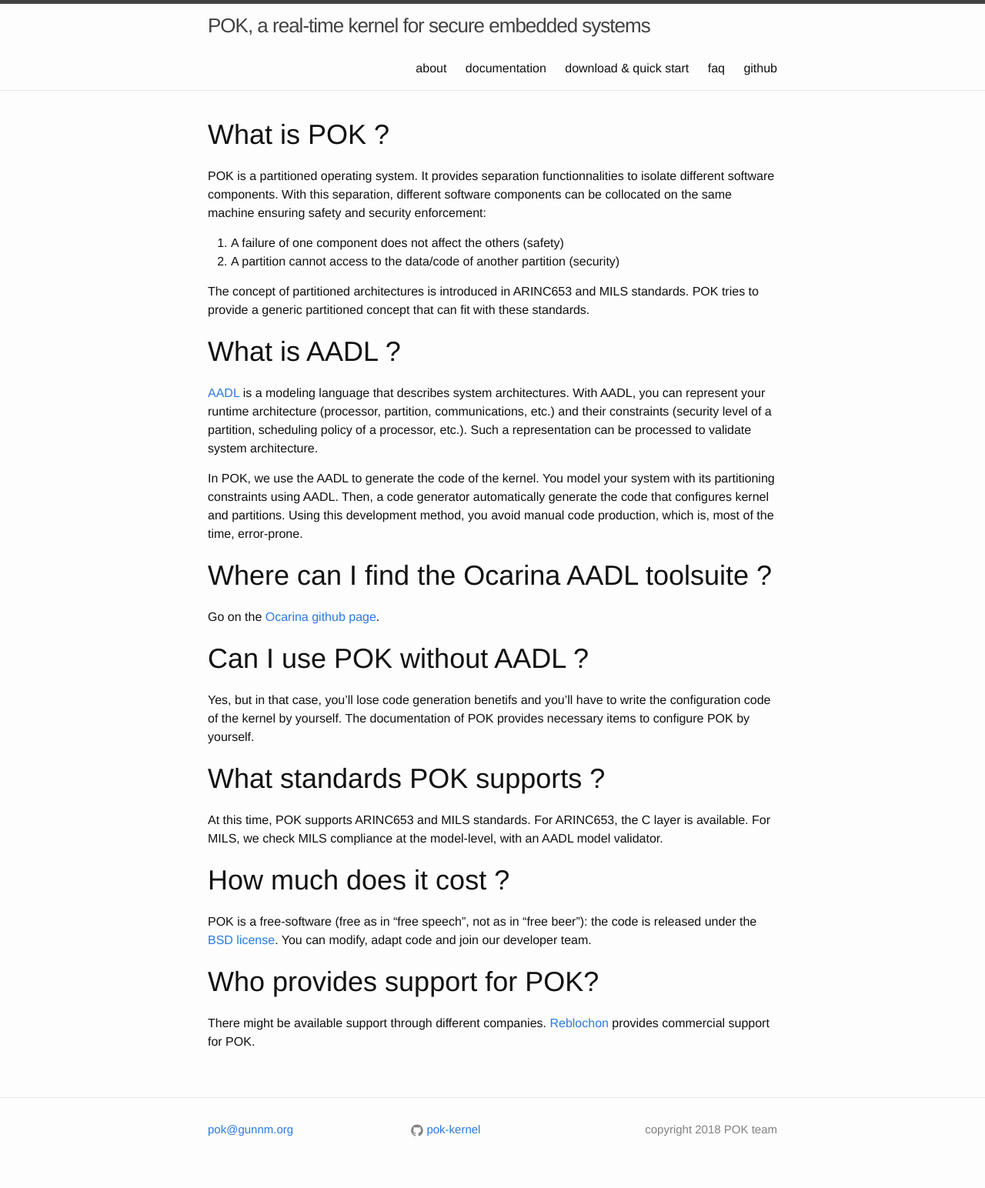
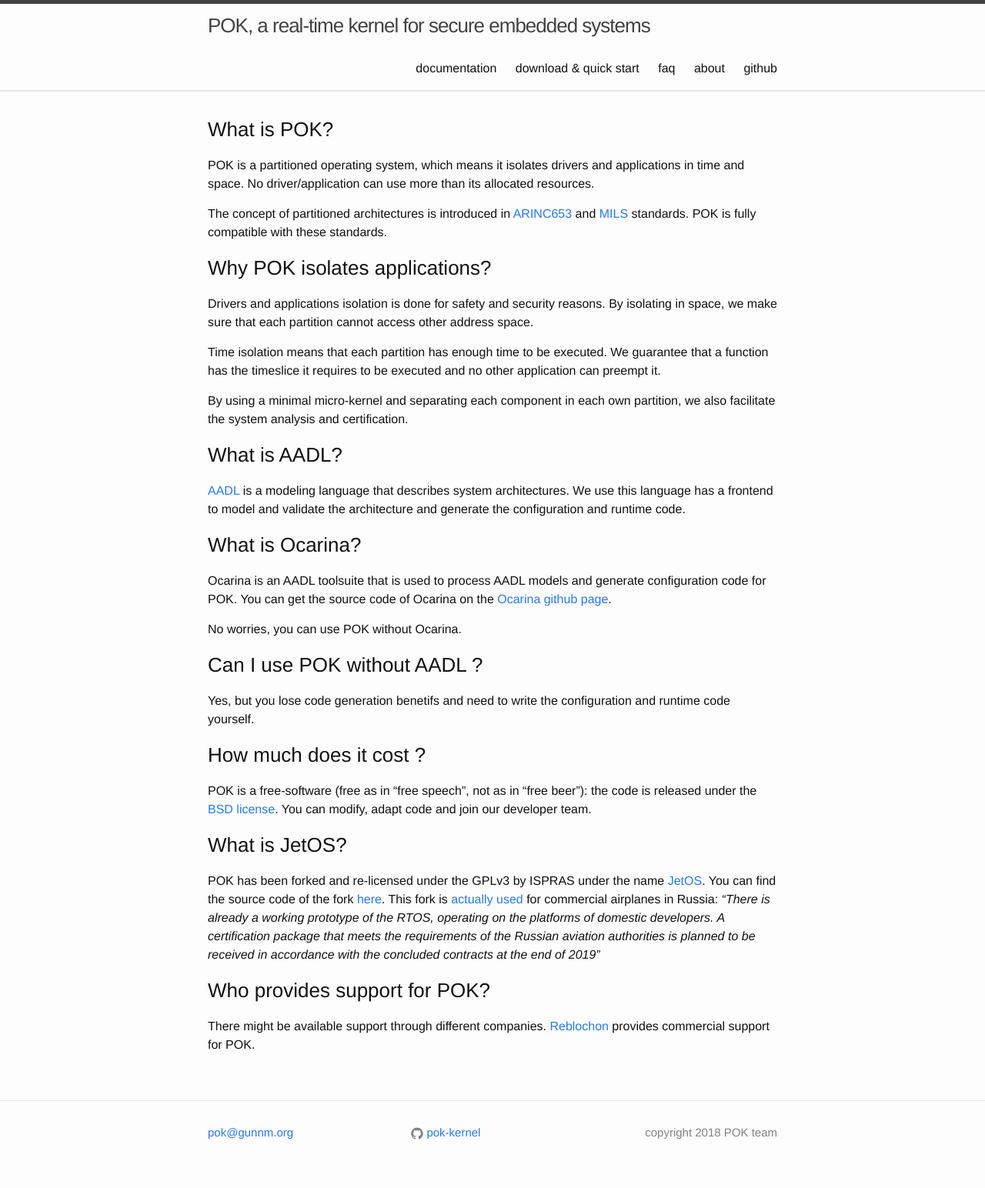
Before and after one commit to pok-kernel/website, a Jekyll site: the page built from jekyll/faq.md, in a window 1280 px wide. Shown: the whole page at 77% size. Built offline with Jekyll 4.4.1, drawn with Linux system fonts in a browser that asks for light colours.

```diff
--- a/jekyll/_includes/header.html
+++ b/jekyll/_includes/header.html
@@ -14,10 +14,10 @@
       </a>
 
       <div class="trigger">
-        <a class="page-link" href="/about/">about</a>
         <a class="page-link" href="/documentation/">documentation</a>
         <a class="page-link" href="/usage/">download & quick start</a>
         <a class="page-link" href="/faq/">faq</a>
+        <a class="page-link" href="/about/">about</a>
         <a class="page-link" href="https://github.com/pok-kernel/pok">github</a>
       </div>
     </nav>
--- a/jekyll/_sass/_layout.scss
+++ b/jekyll/_sass/_layout.scss
@@ -3,7 +3,7 @@
  */
 .site-header {
     border-top: 5px solid $grey-color-dark;
-    border-bottom: 1px solid $grey-color-light;
+    border-bottom: 2px solid $grey-color-light;
     min-height: 56px;
 
     // Positioning context for the mobile navigation icon
--- a/jekyll/faq.md
+++ b/jekyll/faq.md
@@ -1,46 +1,65 @@
 ---
 layout: page
-title: faq
+title: Frequently Asked Questions
 permalink: /faq/
 ---
 
 
-# What is POK ?
-POK is a partitioned operating system.
-It provides separation functionnalities to isolate different software components.
-With this separation, different software components can be collocated on the same machine ensuring safety and security enforcement:
+### What is POK?
+POK is a partitioned operating system, which means it isolates drivers and
+applications in time and space. No driver/application can use more than its
+allocated resources.
 
-1. A failure of one component does not affect the others (safety)
-2. A partition cannot access to the data/code of another partition (security)
+The concept of partitioned architectures is introduced in [ARINC653](https://en.wikipedia.org/wiki/ARINC_653)
+and
+[MILS](https://en.wikipedia.org/wiki/Multiple_Independent_Levels_of_Security) standards.
+POK is fully compatible with these standards.
 
-The concept of partitioned architectures is introduced in ARINC653 and MILS standards. POK tries to provide a generic partitioned concept that can fit with these standards.
+### Why POK isolates applications?
 
-# What is AADL ?
+Drivers and applications isolation is done for safety and security reasons.
+By isolating in space, we make sure that each partition cannot access
+other address space.
+
+Time isolation means that each partition has enough time to be
+executed. We guarantee that a function has the timeslice it requires to be
+executed and no other application can preempt it.
+
+By using a minimal micro-kernel and separating each component in each own
+partition, we also facilitate the system analysis and certification.
+
+
+### What is AADL?
 
 [AADL](http://www.aadl.info) is a modeling language that describes system architectures.
-With AADL, you can represent your runtime architecture (processor, partition, communications, etc.)
-and their constraints (security level of a partition, scheduling policy of a processor, etc.).
-Such a representation can be processed to validate system architecture.
+We use this language has a frontend to model and validate the architecture and generate the
+configuration and runtime code.
 
-In POK, we use the AADL to generate the code of the kernel.
-You model your system with its partitioning constraints using AADL.
-Then, a code generator automatically generate the code that configures kernel and partitions. Using this development method, you avoid manual code production, which is, most of the time, error-prone.
+### What is Ocarina?
 
-# Where can I find the Ocarina AADL toolsuite ?
+Ocarina is an AADL toolsuite that is used to process AADL models and generate
+configuration code for POK.
+You can get the source code of Ocarina on the [Ocarina github page](https://github.com/OpenAADL/ocarina).
 
-Go on the [Ocarina github page](https://github.com/OpenAADL/ocarina).
+No worries, you can use POK without Ocarina.
 
-# Can I use POK without AADL ?
-Yes, but in that case, you'll lose code generation benetifs and you'll have to write the configuration code of the kernel by yourself. The documentation of POK provides necessary items to configure POK by yourself.
+### Can I use POK without AADL ?
+Yes, but you lose code generation benetifs and need to write the configuration
+and runtime code yourself.
 
-# What standards POK supports ?
-At this time, POK supports ARINC653 and MILS standards. For ARINC653, the C layer is available. For MILS, we check MILS compliance at the model-level, with an AADL model validator.
 
-# How much does it cost ?
+### How much does it cost ?
 POK is a free-software (free as in “free speech”, not as in “free beer”): the code is released under the [BSD license](https://en.wikipedia.org/wiki/BSD_licenses).
 You can modify, adapt code and join our developer team.
 
-# Who provides support for POK?
+### What is JetOS?
+POK has been forked and re-licensed under the GPLv3 by ISPRAS under the name [JetOS](http://www.ispras.ru/en/proceedings/isp_29_2017_3/isp_29_2017_3_171/). You can
+find the source code of the fork [here](https://github.com/yoogx/forge.ispras.ru-git-chpok).
+This fork is [actually used](http://www.startlr.com/in-russia-it-is-planned-to-create-an-operating-system-for-aircraft/) for commercial airplanes in Russia:
+*"There is already a working prototype of the RTOS, operating on the platforms of domestic developers. A certification package that meets the requirements of the Russian aviation authorities is planned to be received in accordance with the concluded contracts at the end of 2019"*
+
+
+### Who provides support for POK?
 
 There might be available support through different companies.
 [Reblochon](http://www.reblochon.io) provides commercial support for POK.
```
Also changed, not shown: jekyll/about.md (+6 -15 lines), jekyll/index.html (+21 -2 lines), 1 other file.
